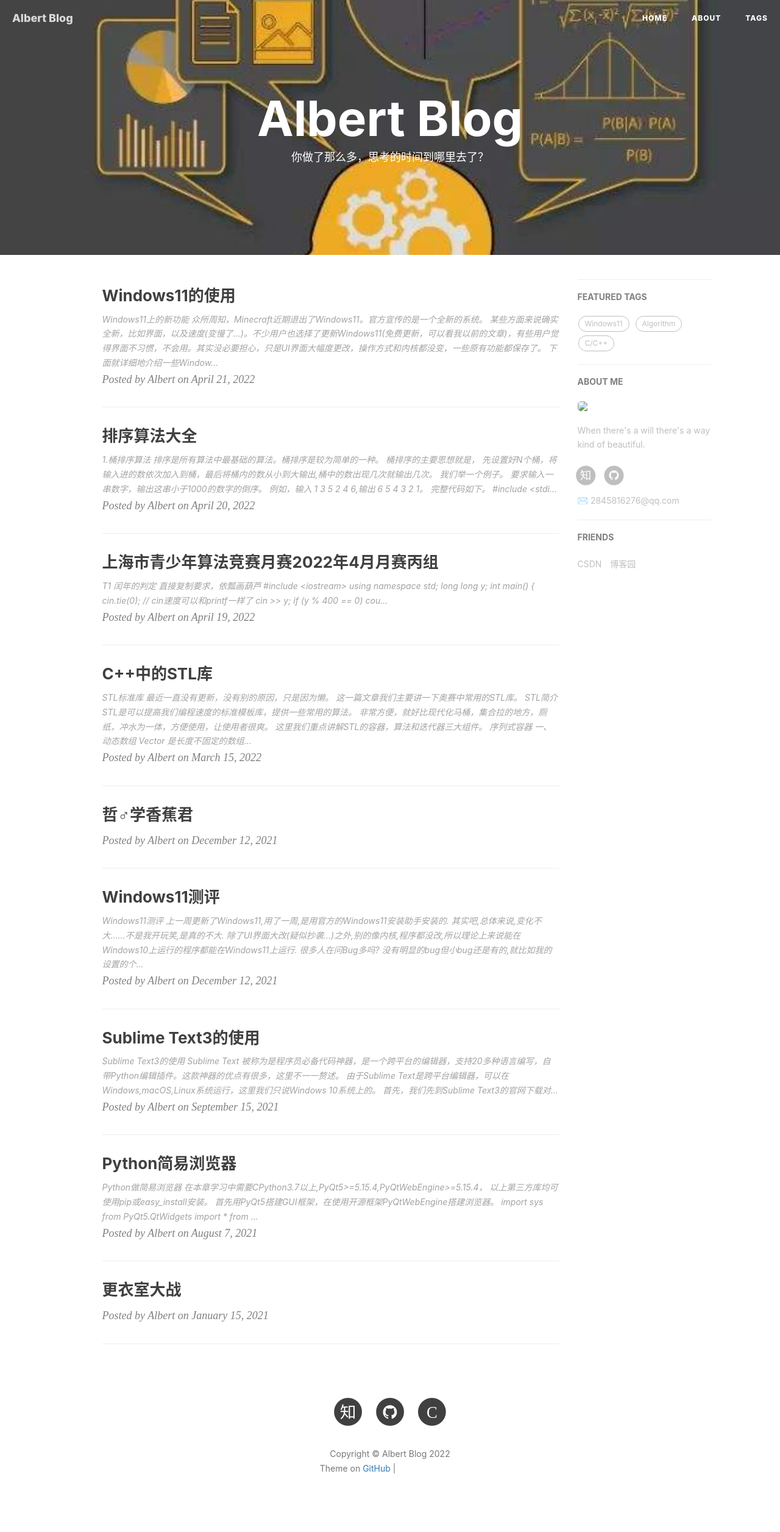
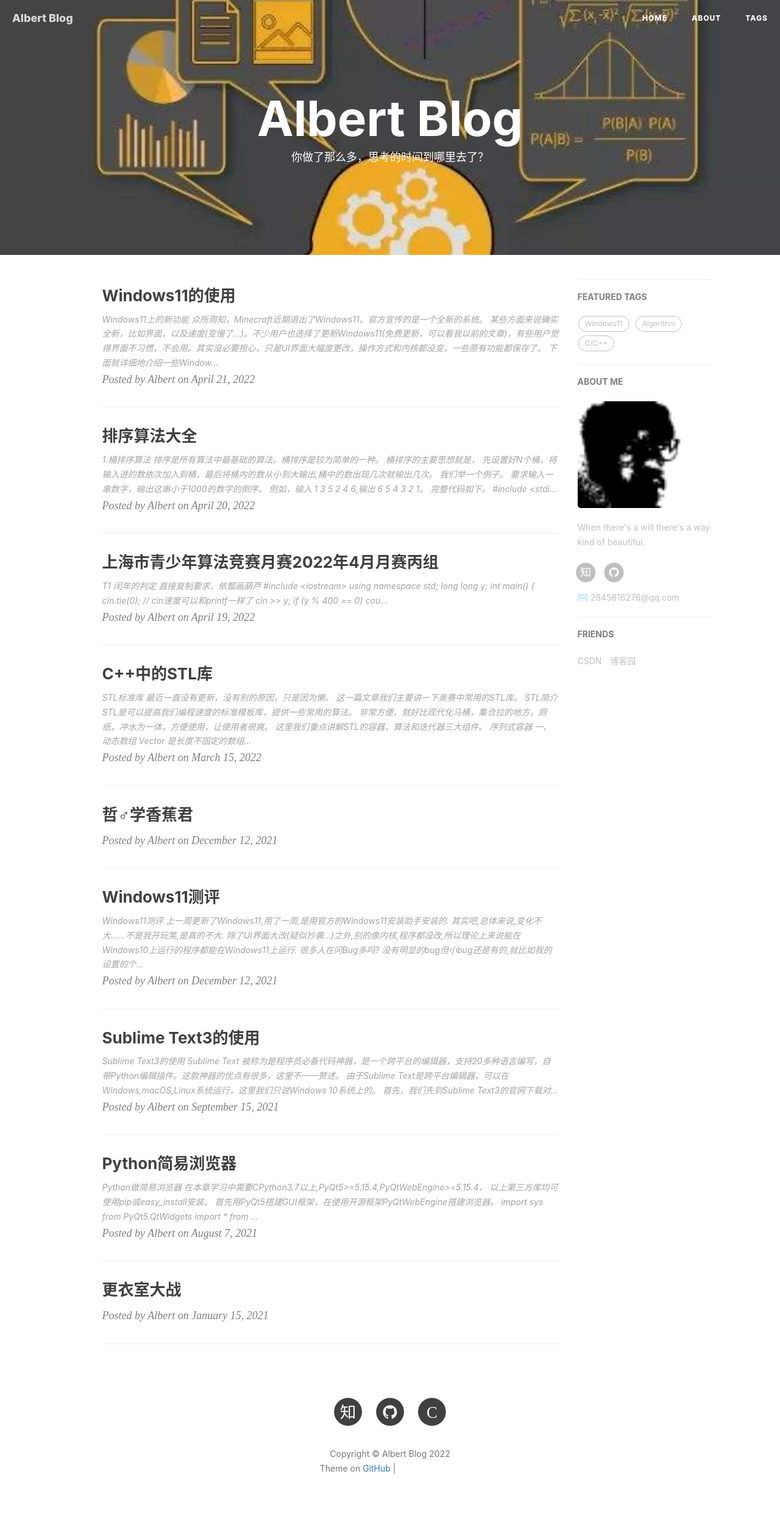
Before and after one commit to Dsmtyu/Dsmtyu.github.io, a Jekyll site: the page built from index.html, in a window 1280 px wide. Shown: the whole page at 61% size. Built offline with Jekyll 4.4.1, drawn with Linux system fonts in a browser that asks for light colours; nearby versions of some CDN libraries; the list of posts is cut into pages by our own code; comment, search, counter and statistics services are not loaded; grey boxes are pictures that could not be loaded.

Commit message:
Update _config.yml

```diff
--- a/_config.yml
+++ b/_config.yml
@@ -1,7 +1,7 @@
 # Site settings
 title: Albert Blog
 SEOTitle: 吴宸宇的博客 | Albert-wuchenyu Blog
-header-img: img/post-bg-desk.jpg
+header-img: img/post-bg-rwd.jpg
 email: 2845816276@qq.com
 description: "认真你就输了！"
 keyword: "Albert, Albert Blog, 吴宸宇的博客, Albert-wuchenyu, 吴宸宇"
@@ -12,7 +12,7 @@
 # Sidebar settings
 sidebar: true                           # whether or not using Sidebar.
 sidebar-about-description: "When there's a will there's a way kind of beautiful."
-sidebar-avatar: / img/about.jpg      # use absolute URL, seeing it's used in both `/` and `/about/`
+sidebar-avatar: img/about.jpg      # use absolute URL, seeing it's used in both `/` and `/about/`
 
 
 
```
